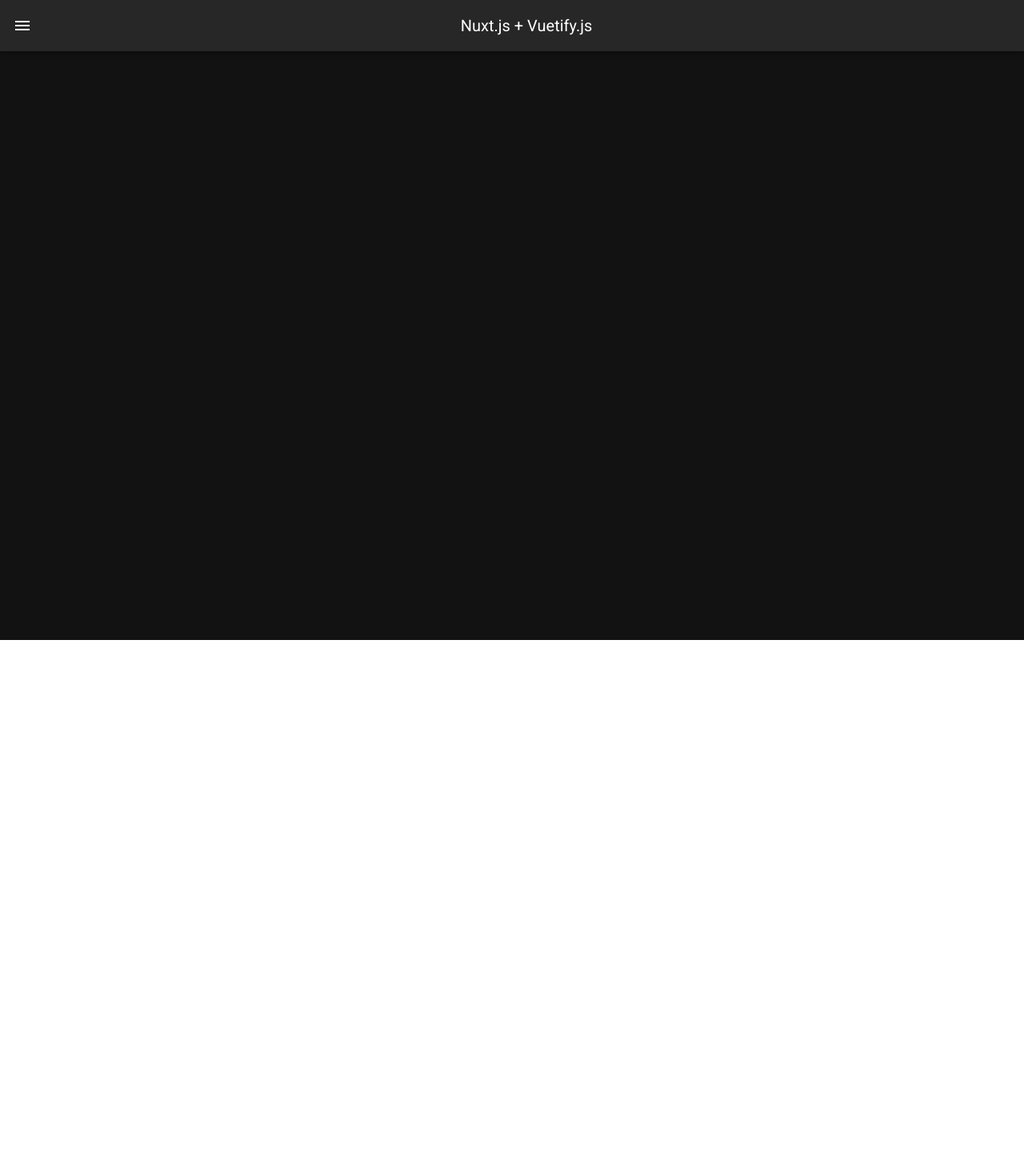
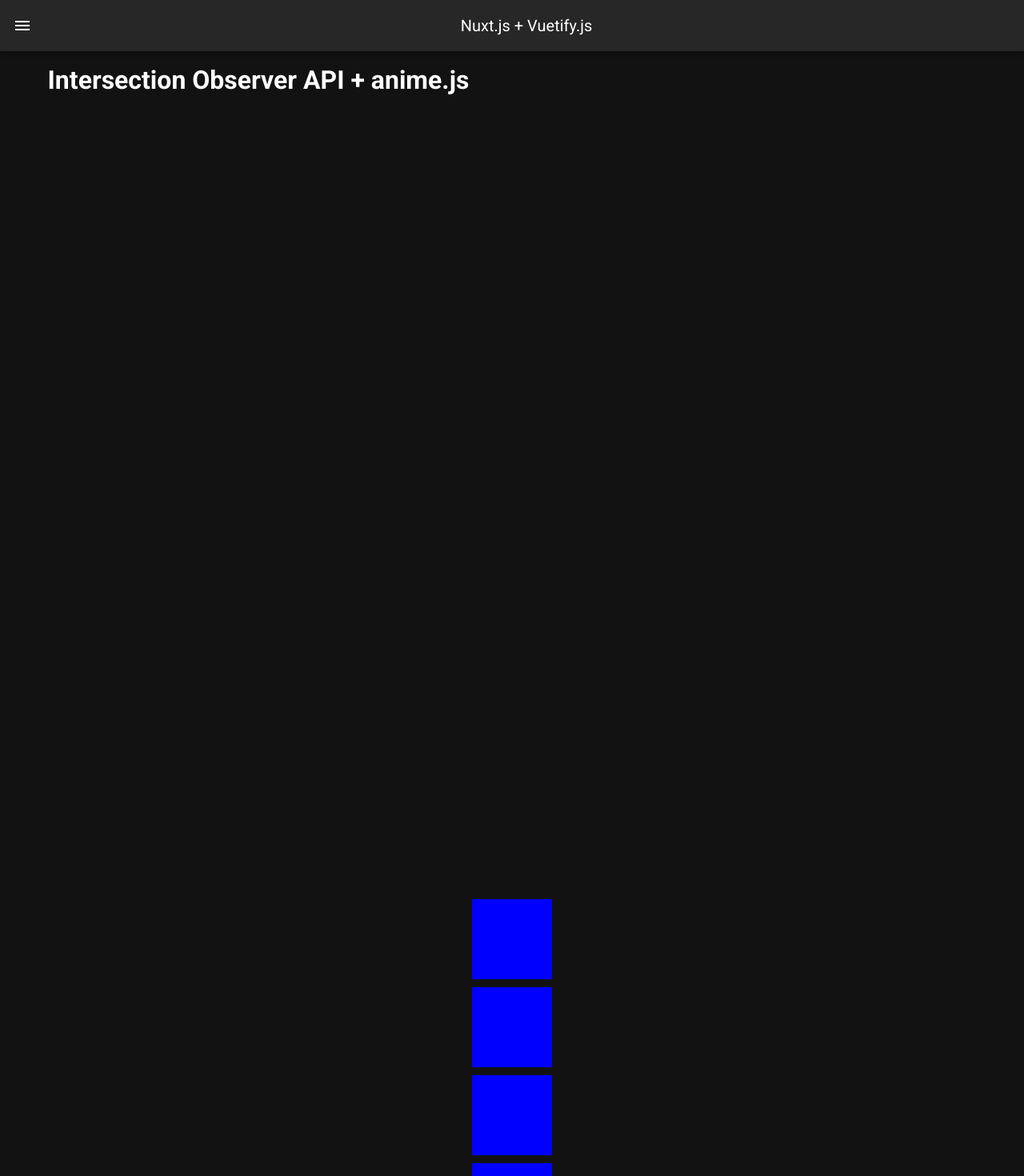
Before and after one commit to teppei-nishi/teppei-nishi.github.io, a Nuxt app: page /animejs in a window 1280 px wide. Shown: the top 1470 px of the page at 80% size. Before the commit the page ends 800 px from the top, so only its background shows below. Built offline with nearby package versions, Linux system fonts and the light colour scheme.

Commit message:
no message

```diff
--- a/layouts/default.vue
+++ b/layouts/default.vue
@@ -74,6 +74,11 @@ export default {
           title: 'Accordion',
           to: '/accordion',
         },
+        {
+          icon: 'mdi-animation',
+          title: 'anime.js',
+          to: '/animejs',
+        },
       ],
       miniVariant: false,
       right: true,
--- a/nuxt.config.js
+++ b/nuxt.config.js
@@ -36,6 +36,12 @@ export default {
     '@nuxtjs/stylelint-module',
     // https://go.nuxtjs.dev/vuetify
     '@nuxtjs/vuetify',
+    [
+      '@nuxtjs/eslint-module',
+      {
+        fix: true,
+      },
+    ],
   ],
 
   stylelint: {
--- a/package.json
+++ b/package.json
@@ -14,8 +14,9 @@
   },
   "dependencies": {
     "@nuxt/typescript-runtime": "^2.0.0",
-    "@nuxtjs/axios": "^5.12.2",
+    "@nuxtjs/axios": "^5.13.1",
     "@nuxtjs/proxy": "^2.0.1",
+    "animejs": "^3.2.1",
     "babylonjs": "^4.2.0",
     "concurrently": "^5.3.0",
     "core-js": "^3.6.5",
--- /dev/null
+++ b/pages/animejs/index.vue
@@ -0,0 +1,68 @@
+<template lang="pug">
+div
+  h1 Intersection Observer API + anime.js
+  .target
+    .box
+    .box
+    .box
+    .box
+    .box
+</template>
+
+<script>
+import anime from 'animejs/lib/anime.es.js'
+
+export default {
+  mounted() {
+    this.target = document.querySelector('.target')
+    window.addEventListener('load', this.createObserver())
+  },
+  methods: {
+    createObserver() {
+      const options = {
+        root: null,
+        rootMargin: '0px',
+        threshold: 0.5,
+      }
+      const observer = new IntersectionObserver(this.callback, options)
+      observer.observe(this.target)
+    },
+    callback(entries, observer) {
+      entries.forEach((entry) => {
+        if (entry.isIntersecting) {
+          anime({
+            targets: '.box',
+            translateX: ['-500%', 0],
+            opacity: 1,
+            easing: 'easeInOutQuad',
+            duration: 1000,
+            delay: anime.stagger(100),
+          })
+          observer.unobserve(this.target)
+        }
+      })
+    },
+  },
+}
+</script>
+
+<style lang="scss" scoped>
+.target {
+  margin-top: 1000px;
+}
+
+.box {
+  background-color: blue;
+  width: 100px;
+  height: 100px;
+  display: flex;
+  align-items: center;
+  justify-content: center;
+  opacity: 0;
+  margin: auto;
+
+  & + & {
+    margin-top: 10px;
+  }
+}
+</style>
```
Also changed, not shown: 1 other file (tests, documents, lock files or other folders).
